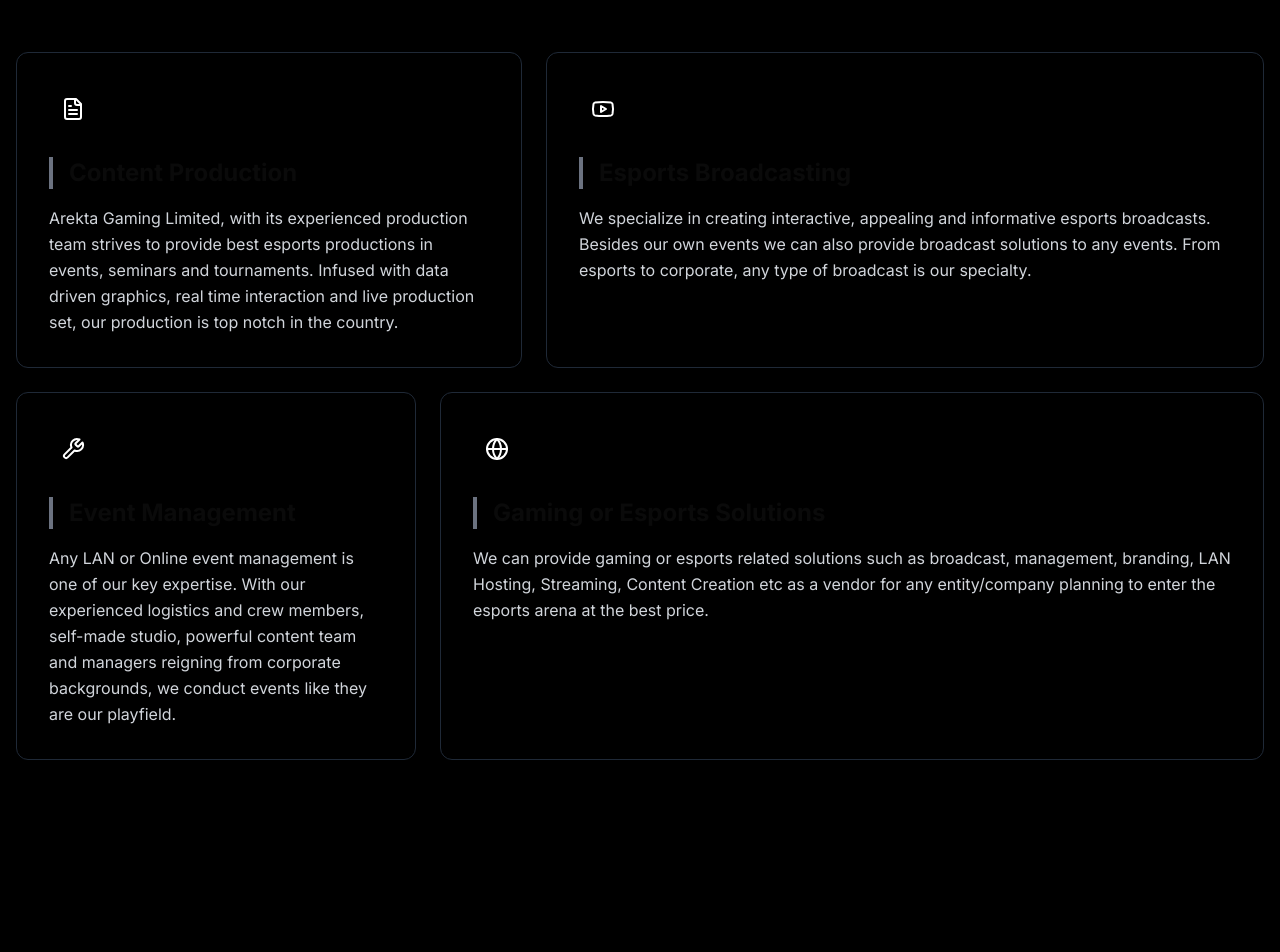
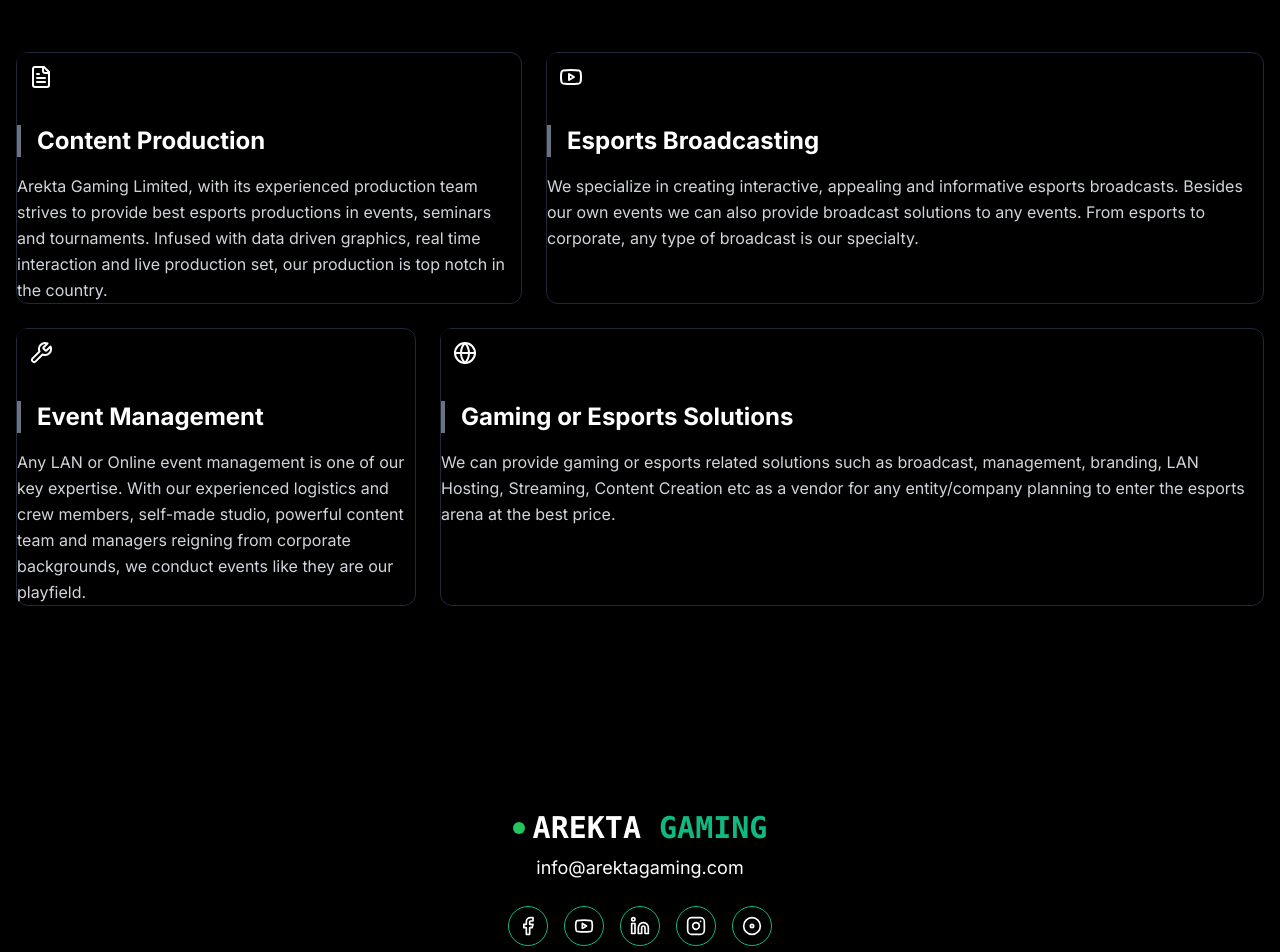
Before and after one commit to Jumping-Saadman/tailwind-project, a Next.js app: page / in a window 1280 px wide. Shown: the part 1960-2912 px from the top of the page. Built offline with nearby package versions, Linux system fonts and the light colour scheme.

Commit message:
made even more changes

```diff
--- a/src/app/layout.tsx
+++ b/src/app/layout.tsx
@@ -1,25 +1,55 @@
+"use client";
+
 import "./globals.css";
 import type { Metadata } from "next";
 import { Inter } from "next/font/google";
 import Navbar from "@/components/navBar";
+import { useState, useEffect } from "react";
+import { ArrowUp } from "lucide-react";
 
 const inter = Inter({ subsets: ["latin"] });
 
-export const metadata: Metadata = {
-  title: "Home | Arekta Gaming",
-  description: "A simple website",
-};
+// export const metadata: Metadata = {
+//   title: "Home | Arekta Gaming",
+//   description: "A simple website",
+// };
 
 export default function RootLayout({
   children,
 }: {
   children: React.ReactNode;
 }) {
+  const [showScrollToTop, setShowScrollToTop] = useState(false);
+
+  useEffect(() => {
+    const handleScroll = () => {
+      setShowScrollToTop(window.scrollY > 200);
+    };
+
+    window.addEventListener("scroll", handleScroll);
+    return () => {
+      window.removeEventListener("scroll", handleScroll);
+    };
+  }, []);
+
+  const scrollToTop = () => {
+    window.scrollTo({ top: 0, behavior: "smooth" });
+  };
+
   return (
     <html lang="en">
       <body className={`${inter.className} bg-black text-white`}>
         <Navbar />
         {children}
+        {showScrollToTop && (
+          <button
+            onClick={scrollToTop}
+            className="fixed bottom-8 right-8 p-3 rounded-full bg-emerald-500 text-white shadow-lg hover:bg-emerald-600 transition duration-300"
+            aria-label="Scroll to top"
+          >
+            <ArrowUp className="h-6 w-6" />
+          </button>
+        )}
       </body>
     </html>
   );
--- a/src/components/about-us.tsx
+++ b/src/components/about-us.tsx
@@ -7,7 +7,7 @@
       id="about"
       className="min-h-screen flex items-center justify-center bg-black text-white scroll-mt-16 py-20"
     >
-      <div className="max-w-7xl w-full mx-auto px-4">
+      <div className="max-w-7xl w-full mx-auto px-4 ">
         <div className="flex items-center gap-2 justify-center mb-16">
           <div className="w-3 h-3 rounded-full bg-green-500" />
           <h2
@@ -20,13 +20,25 @@
 
         <div className="grid grid-cols-1 lg:grid-cols-12 gap-6">
           {/* Content Production - Spans 5 columns */}
-          <Card className="lg:col-span-5 bg-black/50 border border-gray-800 hover:border-gray-700 transition-colors p-8">
+          <Card
+            className="
+            lg:col-span-5
+            bg-black/50 border
+            border-gray-800
+            hover:border-gray-700
+            transform
+            transition
+            duration-300
+            hover:-translate-y-1"
+          >
             <div className="bg-black/80 p-3 w-fit rounded-lg mb-6">
               <FileText className="w-6 h-6 text-white" />
             </div>
             <div className="flex items-center gap-4 mb-4">
               <div className="w-1 h-8 bg-gray-500" />
-              <h3 className="text-2xl font-bold">Content Production</h3>
+              <h3 className="text-white text-2xl font-bold">
+                Content Production
+              </h3>
             </div>
             <p className="text-gray-300 leading-relaxed">
               Arekta Gaming Limited, with its experienced production team
@@ -38,13 +50,20 @@
           </Card>
 
           {/* Esports Broadcasting - Spans 7 columns */}
-          <Card className="lg:col-span-7 bg-black/50 border border-gray-800 hover:border-gray-700 transition-colors p-8">
+          <Card
+            className="lg:col-span-7 bg-black/50 border border-gray-800 hover:border-gray-700 transform
+            transition
+            duration-300
+            hover:-translate-y-1"
+          >
             <div className="bg-black/80 p-3 w-fit rounded-lg mb-6">
               <Youtube className="w-6 h-6 text-white" />
             </div>
             <div className="flex items-center gap-4 mb-4">
               <div className="w-1 h-8 bg-gray-500" />
-              <h3 className="text-2xl font-bold">Esports Broadcasting</h3>
+              <h3 className="text-white text-2xl font-bold">
+                Esports Broadcasting
+              </h3>
             </div>
             <p className="text-gray-300 leading-relaxed">
               We specialize in creating interactive, appealing and informative
@@ -55,13 +74,20 @@
           </Card>
 
           {/* Event Management - Spans 4 columns */}
-          <Card className="lg:col-span-4 bg-black/50 border border-gray-800 hover:border-gray-700 transition-colors p-8">
+          <Card
+            className="lg:col-span-4 bg-black/50 border border-gray-800 hover:border-gray-700 transform
+            transition
+            duration-300
+            hover:-translate-y-1"
+          >
             <div className="bg-black/80 p-3 w-fit rounded-lg mb-6">
               <Wrench className="w-6 h-6 text-white" />
             </div>
             <div className="flex items-center gap-4 mb-4">
               <div className="w-1 h-8 bg-gray-500" />
-              <h3 className="text-2xl font-bold">Event Management</h3>
+              <h3 className="text-white text-2xl font-bold">
+                Event Management
+              </h3>
             </div>
             <p className="text-gray-300 leading-relaxed">
               Any LAN or Online event management is one of our key expertise.
@@ -72,13 +98,18 @@
           </Card>
 
           {/* Gaming Solutions - Spans 8 columns */}
-          <Card className="lg:col-span-8 bg-black/50 border border-gray-800 hover:border-gray-700 transition-colors p-8">
+          <Card
+            className="lg:col-span-8 bg-black/50 border border-gray-800 hover:border-gray-700 transform
+            transition
+            duration-300
+            hover:-translate-y-1"
+          >
             <div className="bg-black/80 p-3 w-fit rounded-lg mb-6">
               <Globe className="w-6 h-6 text-white" />
             </div>
             <div className="flex items-center gap-4 mb-4">
               <div className="w-1 h-8 bg-gray-500" />
-              <h3 className="text-2xl font-bold">
+              <h3 className="text-white text-2xl font-bold">
                 Gaming or Esports Solutions
               </h3>
             </div>
--- a/src/components/contacts.tsx
+++ b/src/components/contacts.tsx
@@ -35,24 +35,31 @@
       label: "Discord",
     },
   ];
+
   return (
     <section
       id="contact"
-      className="min-h-screen flex items-center justify-center bg-black text-white scroll-mt-16"
+      className="min-h-96 flex flex-col items-center justify-center bg-black text-white p-8 scroll-mt-16"
     >
-      <div className="max-w-md w-full">
-        <h2 className="text-3xl font-bold mb-4 text-center">Contact Us</h2>
+      <div className="flex flex-col items-center mb-6">
+        <div className="flex items-center gap-2 mb-2">
+          <div className="w-3 h-3 rounded-full bg-green-500" />
+          <h2 className="text-3xl font-bold uppercase font-mono">
+            Arekta <span className="text-emerald-500">Gaming</span>
+          </h2>
+        </div>
+        <p className="text-lg">info@arektagaming.com</p>
       </div>
-      <div className="flex items-center justify-center gap-4 bg-black p-4">
+
+      <div className="flex gap-4">
         {socialLinks.map((social) => (
           <Link
             key={social.label}
             href={social.href}
-            className="group relative flex h-12 w-12 items-center justify-center rounded-full border border-emerald-500/20 transition-all duration-300 hover:border-emerald-500/50"
+            className="group flex h-10 w-10 items-center justify-center rounded-full border border-emerald-500 transition-all duration-300 hover:bg-emerald-500 hover:-translate-y-1"
             aria-label={social.label}
           >
-            <div className="absolute -inset-0.5 rounded-full bg-emerald-500/20 blur opacity-0 transition-opacity duration-300 group-hover:opacity-100" />
-            <social.icon className="relative h-5 w-5 text-white transition-transform duration-300 group-hover:scale-110" />
+            <social.icon className="h-5 w-5 text-white transition-transform duration-300 group-hover:scale-110" />
           </Link>
         ))}
       </div>
--- a/src/components/navBar.tsx
+++ b/src/components/navBar.tsx
@@ -106,7 +106,7 @@
                 alt="Logo"
                 width={160}
                 height={120}
-                className="h-10 w-auto"
+                className="h-10 w-auto transition duration-300 hover:brightness-75"
               />
             </button>
           </div>
```
